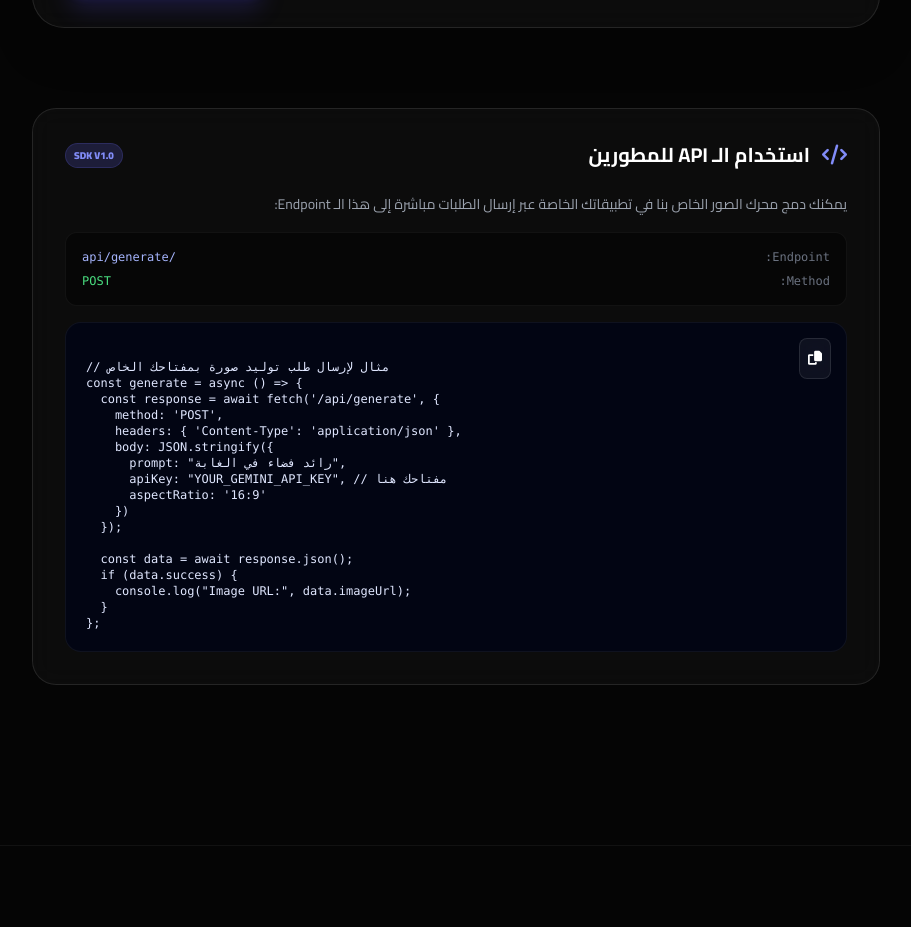
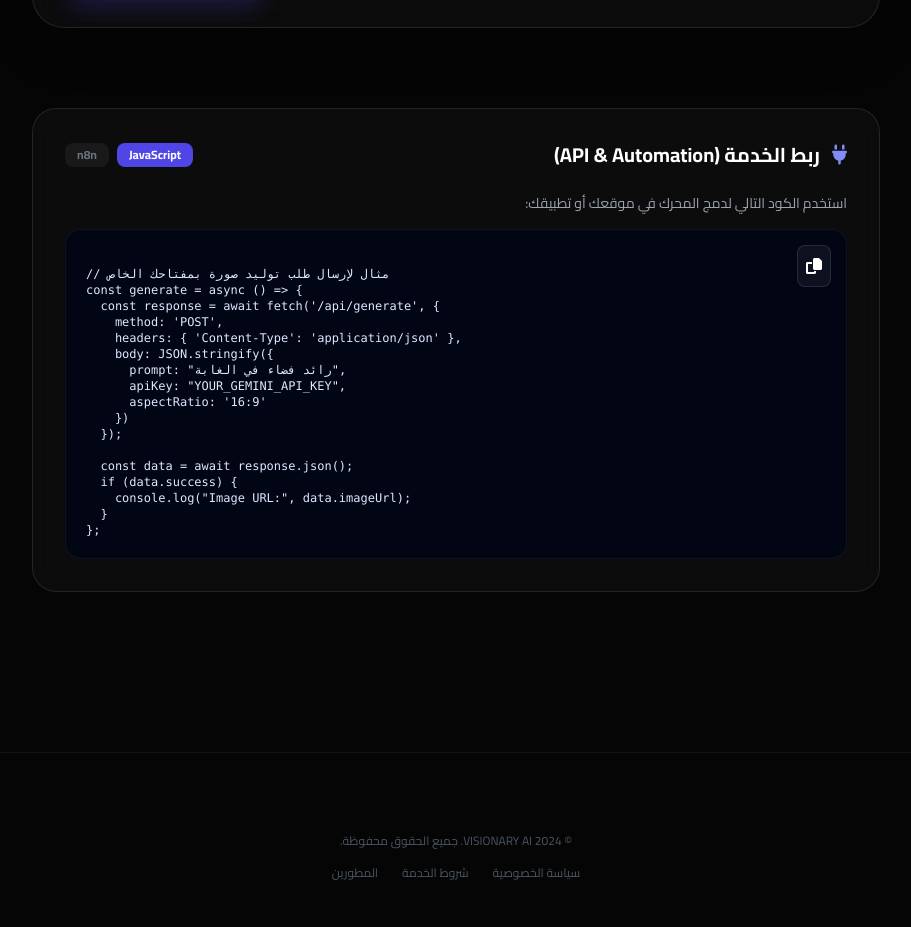
Before and after one commit to AljokerAlmsri/VisionaryAI, a React (Vite) app: page / in a window 1280 px wide. Shown: the part 817-1744 px from the top of the page, without its empty margins (184-1095 px from the left). Built offline with nearby package versions, Linux system fonts and the light colour scheme.

Commit message:
Update ApiDocs.tsx

```diff
--- a/components/ApiDocs.tsx
+++ b/components/ApiDocs.tsx
@@ -3,6 +3,7 @@ import React, { useState } from 'react';
 
 const ApiDocs: React.FC = () => {
   const [copied, setCopied] = useState(false);
+  const [activeTab, setActiveTab] = useState<'js' | 'n8n'>('js');
 
   const codeSnippet = `
 // مثال لإرسال طلب توليد صورة بمفتاحك الخاص
@@ -12,7 +13,7 @@ const generate = async () => {
     headers: { 'Content-Type': 'application/json' },
     body: JSON.stringify({
       prompt: "رائد فضاء في الغابة",
-      apiKey: "YOUR_GEMINI_API_KEY", // مفتاحك هنا
+      apiKey: "YOUR_GEMINI_API_KEY",
       aspectRatio: '16:9'
     })
   });
@@ -23,8 +24,18 @@ const generate = async () => {
   }
 };`;
 
-  const handleCopy = () => {
-    navigator.clipboard.writeText(codeSnippet);
+  const n8nConfig = {
+    method: 'POST',
+    url: `${window.location.origin}/api/generate`,
+    body: `{
+  "prompt": "وصف الصورة هنا",
+  "apiKey": "YOUR_GEMINI_API_KEY",
+  "aspectRatio": "1:1"
+}`
+  };
+
+  const handleCopy = (text: string) => {
+    navigator.clipboard.writeText(text);
     setCopied(true);
     setTimeout(() => setCopied(false), 2000);
   };
@@ -33,39 +44,86 @@ const generate = async () => {
     <div className="glass-card p-8 rounded-3xl border-white/10 mt-20 overflow-hidden relative">
       <div className="flex justify-between items-center mb-6">
         <h3 className="text-xl font-bold flex items-center gap-3">
-          <i className="fas fa-code text-indigo-400"></i>
-          استخدام الـ API للمطورين
+          <i className="fas fa-plug text-indigo-400"></i>
+          ربط الخدمة (API & Automation)
         </h3>
-        <span className="bg-indigo-500/20 text-indigo-400 text-[10px] px-2 py-1 rounded-full border border-indigo-500/20 uppercase font-black">SDK v1.0</span>
-      </div>
-
-      <div className="space-y-4 text-gray-400 text-sm leading-relaxed">
-        <p>يمكنك دمج محرك الصور الخاص بنا في تطبيقاتك الخاصة عبر إرسال الطلبات مباشرة إلى هذا الـ Endpoint:</p>
-
-        <div className="bg-black/50 rounded-xl p-4 font-mono text-xs border border-white/5 flex flex-col gap-2">
-          <div className="flex justify-between items-center">
-            <span className="text-gray-500">Endpoint:</span>
-            <code className="text-indigo-300">/api/generate</code>
-          </div>
-          <div className="flex justify-between items-center">
-            <span className="text-gray-500">Method:</span>
-            <code className="text-green-400">POST</code>
+        <div className="flex gap-2">
+          <button
+            onClick={() => setActiveTab('js')}
+            className={`px-3 py-1 rounded-lg text-xs font-bold transition-all ${activeTab === 'js' ? 'bg-indigo-600 text-white' : 'bg-white/5 text-gray-500'}`}
+          >
+            JavaScript
+          </button>
+          <button
+            onClick={() => setActiveTab('n8n')}
+            className={`px-3 py-1 rounded-lg text-xs font-bold transition-all ${activeTab === 'n8n' ? 'bg-orange-600 text-white' : 'bg-white/5 text-gray-500'}`}
+          >
+            n8n
+          </button>
         </div>
       </div>
 
+      <div className="space-y-6">
+        {activeTab === 'js' ? (
+          <div className="space-y-4 animate-in fade-in duration-500">
+            <p className="text-gray-400 text-sm">استخدم الكود التالي لدمج المحرك في موقعك أو تطبيقك:</p>
             <div className="relative group">
-          <div className="absolute right-4 top-4 z-10">
               <button
-              onClick={handleCopy}
-              className="bg-white/5 hover:bg-white/10 backdrop-blur-md border border-white/10 text-white p-2 rounded-lg transition-all"
+                onClick={() => handleCopy(codeSnippet)}
+                className="absolute right-4 top-4 z-10 bg-white/5 hover:bg-white/10 p-2 rounded-lg border border-white/10"
               >
                 <i className={`fas ${copied ? 'fa-check text-green-400' : 'fa-copy'}`}></i>
               </button>
-          </div>
               <pre className="bg-slate-950/80 p-5 rounded-2xl overflow-x-auto border border-white/5 text-xs text-indigo-100 font-mono" dir="ltr">
                 {codeSnippet}
               </pre>
             </div>
+          </div>
+        ) : (
+          <div className="space-y-4 animate-in fade-in duration-500">
+            <p className="text-gray-400 text-sm">لإعداد عقدة **HTTP Request** في n8n، استخدم الإعدادات التالية:</p>
+
+            <div className="grid grid-cols-1 md:grid-cols-2 gap-4">
+              <div className="bg-black/40 p-4 rounded-xl border border-white/5 space-y-2">
+                <span className="text-[10px] uppercase text-gray-500 font-bold">Method</span>
+                <div className="text-green-400 font-mono font-bold">POST</div>
+              </div>
+              <div className="bg-black/40 p-4 rounded-xl border border-white/5 space-y-2">
+                <span className="text-[10px] uppercase text-gray-500 font-bold">Authentication</span>
+                <div className="text-gray-300 font-mono">None (Inside Body)</div>
+              </div>
+              <div className="bg-black/40 p-4 rounded-xl border border-white/5 space-y-2 md:col-span-2">
+                <div className="flex justify-between items-center mb-1">
+                  <span className="text-[10px] uppercase text-gray-500 font-bold">URL</span>
+                  <button onClick={() => handleCopy(n8nConfig.url)} className="text-[10px] text-indigo-400 hover:underline">نسخ الرابط</button>
+                </div>
+                <div className="text-indigo-300 font-mono text-xs break-all truncate">{n8nConfig.url}</div>
+              </div>
+            </div>
+
+            <div className="space-y-2">
+              <span className="text-[10px] uppercase text-gray-500 font-bold px-1">Body Parameter (JSON)</span>
+              <div className="relative">
+                <button
+                  onClick={() => handleCopy(n8nConfig.body)}
+                  className="absolute right-4 top-4 z-10 bg-white/5 hover:bg-white/10 p-2 rounded-lg border border-white/10"
+                >
+                  <i className={`fas ${copied ? 'fa-check text-green-400' : 'fa-copy'}`}></i>
+                </button>
+                <pre className="bg-slate-950/80 p-5 rounded-2xl border border-white/5 text-xs text-orange-200 font-mono" dir="ltr">
+                  {n8nConfig.body}
+                </pre>
+              </div>
+            </div>
+
+            <div className="p-4 bg-blue-500/10 border border-blue-500/20 rounded-xl flex gap-3 items-start">
+              <i className="fas fa-info-circle text-blue-400 mt-1"></i>
+              <p className="text-xs text-blue-300 leading-relaxed">
+                ستقوم العقدة بإرجاع JSON يحتوي على رابط الصورة بصيغة Base64 في حقل `imageUrl`. يمكنك استخدام هذا الرابط مباشرة في الخطوات التالية أو رفعه إلى سحابة تخزين.
+              </p>
+            </div>
+          </div>
+        )}
       </div>
     </div>
   );
```
Lines whose indentation alone changed are shown as unchanged.
